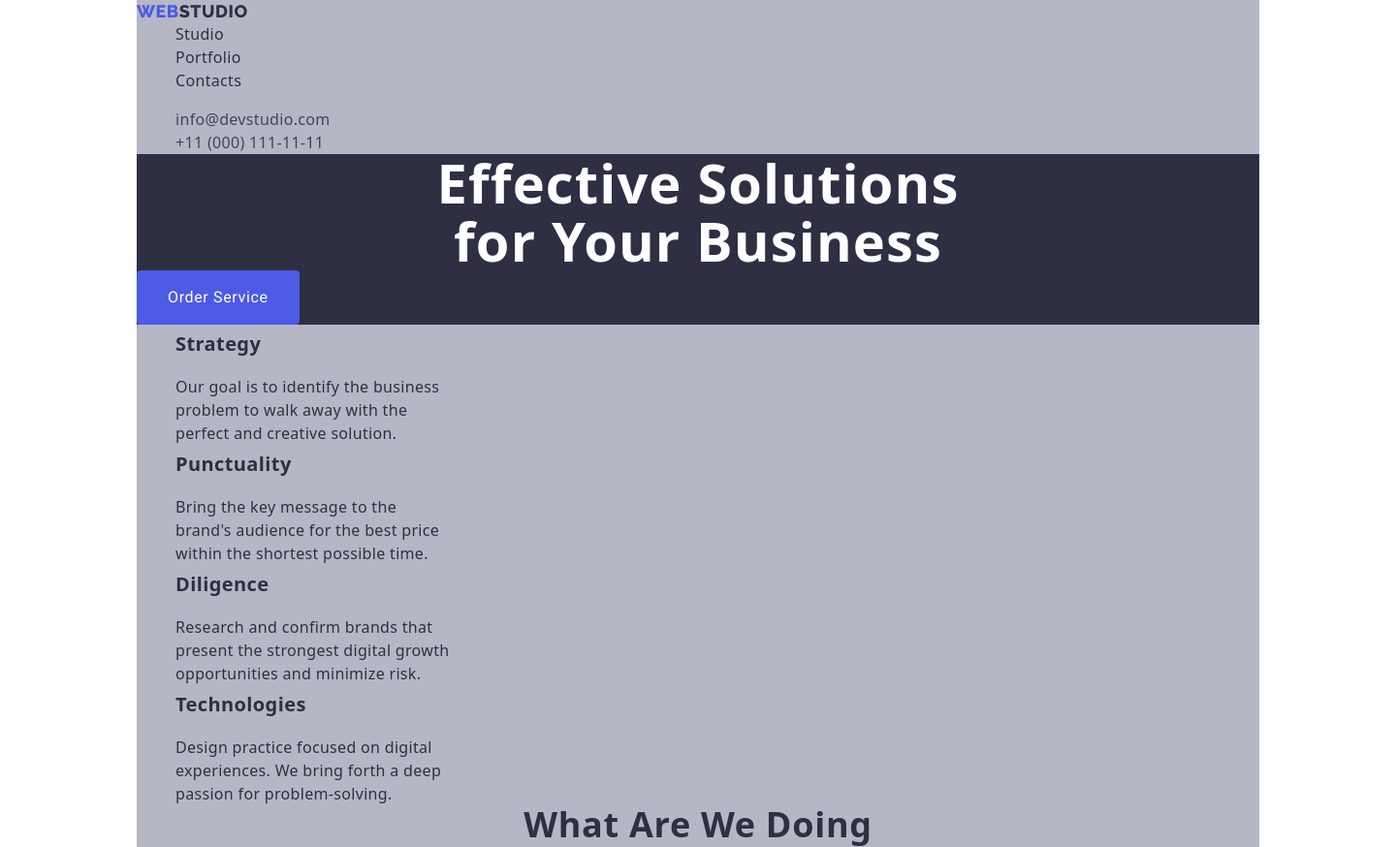
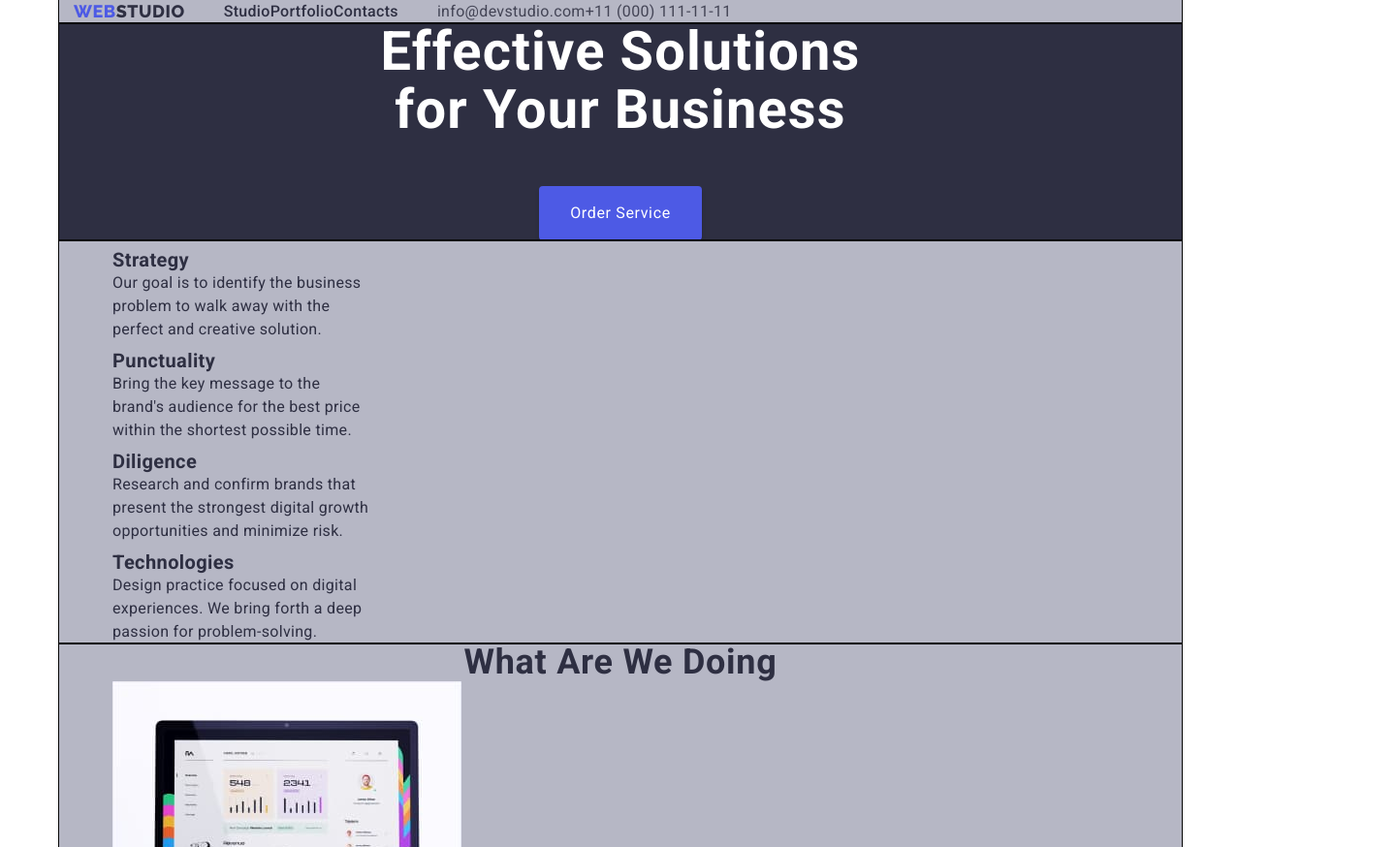
Before and after one commit to andrey-fireman/goit-markup-hw-03, a plain HTML site: page index.html in a window 1280 px wide. Shown: the top 874 px of the page at 97% size, 1440 px wide, since content can reach past the window. Drawn offline with nearby package versions, Linux system fonts and the light colour scheme.

Commit message:
goit-markup-hw-03

```diff
--- a/css/styles.css
+++ b/css/styles.css
@@ -9,15 +9,22 @@
     --button-filtre-color: #E7E9FC;
 }
 
-*,
-*::after,
-*::before {
-    box-sizing: border-box;
+p,
+h1,
+h2,
+h3,
+h4,
+h5{
+    margin: 0;
 }
+
+ul{
+    margin: 0;
+}
+
 body{
     font-family: 'Roboto','Golos Text', sans-serif;
     color: var(--title-color);
-    width: 1440px;
 }
 ul {list-style: none;}
 a {text-decoration: none;}
@@ -28,20 +35,22 @@ a {text-decoration: none;}
     width: 1158px;
     background-color: #b6b7c5;
     margin-bottom: 0;
+    outline: 1px solid rgb(5, 5, 5);
+    padding-left: 15px;
+    padding-right: 15px;
+}
 
+.div{
+    display: flex;
+    flex-direction: row;
 }
 
 .header{
-    width: 1128px;
-
+    flex-direction: row;
 }
 
-.navigation {
-    margin: 0;
-}
-
-.address{
-    margin: 0;
+.navigation{
+    display: flex;
 }
 
 .link-page{
@@ -53,10 +62,12 @@ a {text-decoration: none;}
     align-items: center;
     letter-spacing: 0.03em;
     text-transform: uppercase;
+
 }
 
 .list-page{
-    margin-top: 0;
+    display: flex;
+    flex-wrap: wrap;
 }
 
 .link-icon{
@@ -76,6 +87,7 @@ a {text-decoration: none;}
     font-size: 16px;
     line-height: 1.5;
     letter-spacing: 0.02em;
+
 }
 
 .page:hover{
@@ -86,9 +98,6 @@ a {text-decoration: none;}
    color: var(--brand-color);
 }
 
-.link-address{
-    margin: 0;
-}
 
 .address{
     color: var(--address-color);
@@ -96,6 +105,10 @@ a {text-decoration: none;}
     font-size: 16px;
     line-height: 1.5;
     letter-spacing: 0.02em;
+}
+
+.header-container .link-address{
+    display: flex;
 }
 
 .address:hover{
@@ -119,6 +132,7 @@ a {text-decoration: none;}
     text-align: center;
     letter-spacing: 0.02em;
     margin: 0;
+    margin-bottom: 48px;
 }
 
 .button{
@@ -135,6 +149,7 @@ a {text-decoration: none;}
     border-radius: 4px;
     border: none;
     padding: 16px 32px;
+    margin: 0 auto;
 }
 
 .button:hover{
@@ -146,7 +161,7 @@ a {text-decoration: none;}
     font-size: 20px;
     line-height: 1.2;
     letter-spacing: 0.02em;
-    margin-top: 0px;
+    margin-top: 0;
     padding-top: 8px;
 }
 
@@ -163,7 +178,7 @@ a {text-decoration: none;}
     text-align: center;
     letter-spacing: 0.02em;
     text-transform: capitalize;
-    margin-top: 0px;
+    margin-top: 0;
 }
 
 
--- a/index.html
+++ b/index.html
@@ -4,7 +4,7 @@
     <meta charset="UTF-8" />
     <meta http-equiv="X-UA-Compatible" content="IE=edge" />
     <meta name="viewport" content="width=device-width, initial-scale=1.0" />
-    <link rel="stylesheet" href="./css/styles.css" />
+
     <title>Document</title>
     <link rel="preconnect" href="https://fonts.googleapis.com" />
     <link rel="preconnect" href="https://fonts.gstatic.com" crossorigin />
@@ -16,11 +16,13 @@
       rel="stylesheet"
       href="https://cdnjs.cloudflare.com/ajax/libs/modern-normalize/1.1.0/modern-normalize.min.css"
     />
+    <link rel="stylesheet" href="./css/styles.css" />
   </head>
 
   <body>
+    <header class="header">
       <div class="container">
-      <header class="header">
+        <div class="div">
           <nav class="navigation">
             <a href="./index.html" class="link-page"
               ><span class="link-icon">Web</span>Studio</a
@@ -31,7 +33,9 @@
               <li><a href="" class="page">Contacts</a></li>
             </ul>
           </nav>
+
           <address class="address">
+            <div class="header-container">
               <ul class="link-address">
                 <li>
                   <a href="mailto:info@devstudio.com" class="address"
@@ -44,21 +48,24 @@
                   >
                 </li>
               </ul>
+            </div>
           </address>
+        </div>
+      </div>
     </header>
-    </div>
+
     <main>
-      <div class="container">
-        <section class="hero">
+      <section>
+        <div class="container hero">
           <h1 class="hero-section">
             Effective Solutions <br />
             for Your Business
           </h1>
           <button class="button" type="button">Order Service</button>
+        </div>
       </section>
-      </div>
+      <section>
         <div class="container">
-        <section>
           <h2 hidden>features</h2>
           <ul class="list-features">
             <li>
@@ -94,10 +101,10 @@
               </p>
             </li>
           </ul>
+        </div>
       </section>
-      </div>
+      <section>
         <div class="container">
-        <section>
           <h2 class="title-item">What are we doing</h2>
           <ul>
             <li>
@@ -125,10 +132,10 @@
               />
             </li>
           </ul>
+        </div>
       </section>
-      </div>
-      <div class="container">
-        <section class="section-team">
+      <section class="">
+        <div class="container section-team">
           <h2 class="subject">Our Team</h2>
           <ul>
             <li class="list-team">
@@ -172,11 +179,11 @@
               <p class="text">UI Designer</p>
             </li>
           </ul>
+        </div>
       </section>
-      </div>
     </main>
-    <div>
-      <footer class="footer">
+    <footer>
+      <div class="container footer">
         <a class="link-footer-page" href="./index.html"
           ><span class="link-footer-icon">Web</span>Studio</a
         >
@@ -185,7 +192,7 @@
           sales for your business with digital <br />
           marketing & growth solutions.
         </p>
+      </div>
     </footer>
-    </div>
   </body>
 </html>
```
Lines whose indentation alone changed are shown as unchanged.
